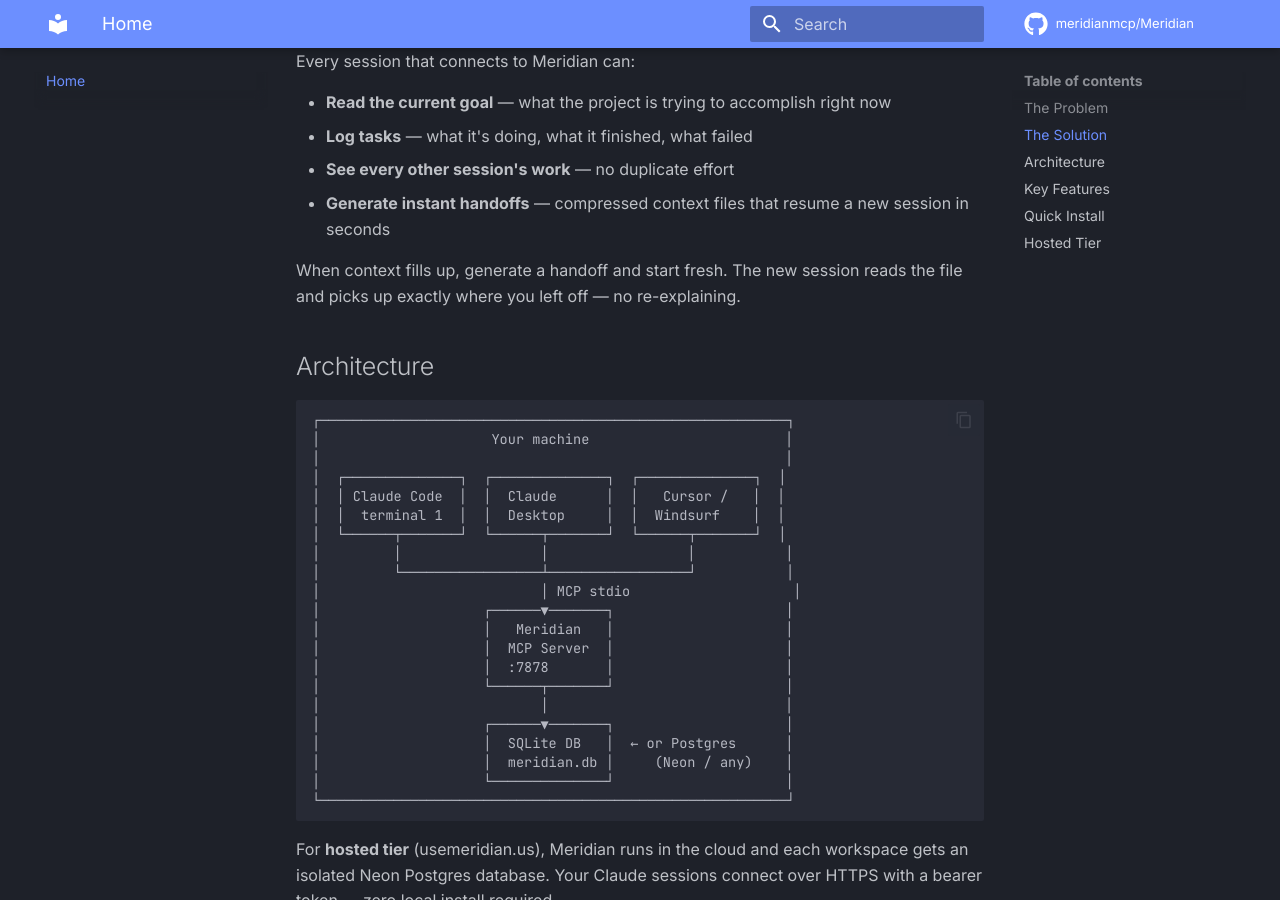
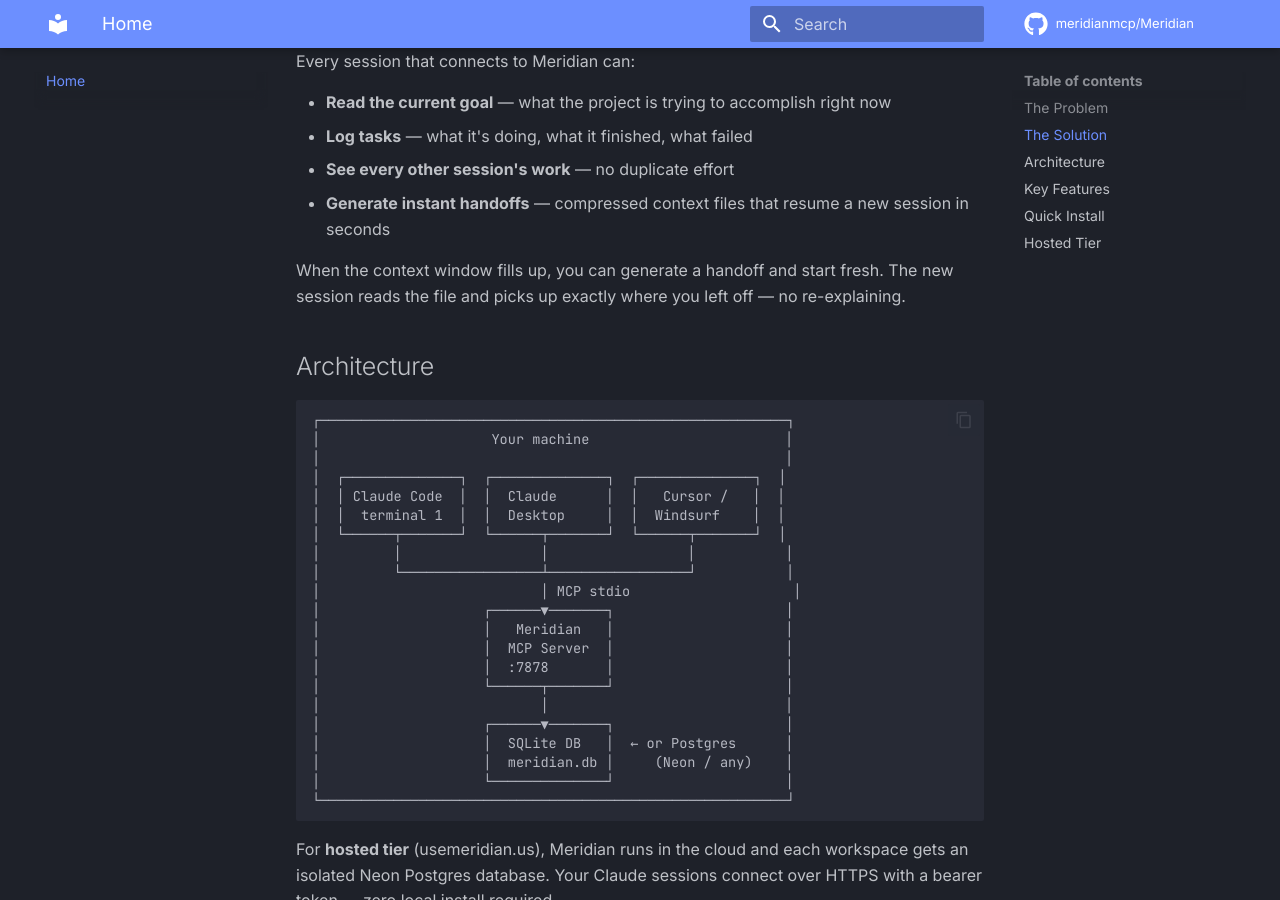
Before and after one commit to meridianmcp/Meridian, an MkDocs documentation site: the page built from docs/index.md, in a window 1280 px wide and 900 px high, scrolled down 693 px. Built offline with MkDocs 1.6.1 and Material for MkDocs 9.7.7, drawn with Linux system fonts in a browser that asks for light colours; comment, search, counter and statistics services are not loaded.

Commit message:
docs: context window copy fix

```diff
--- a/docs/index.md
+++ b/docs/index.md
@@ -24,7 +24,7 @@
 - **See every other session's work** — no duplicate effort
 - **Generate instant handoffs** — compressed context files that resume a new session in seconds
 
-When context fills up, generate a handoff and start fresh. The new session reads the file and picks up exactly where you left off — no re-explaining.
+When the context window fills up, you can generate a handoff and start fresh. The new session reads the file and picks up exactly where you left off — no re-explaining.
 
 ## Architecture
 
```
